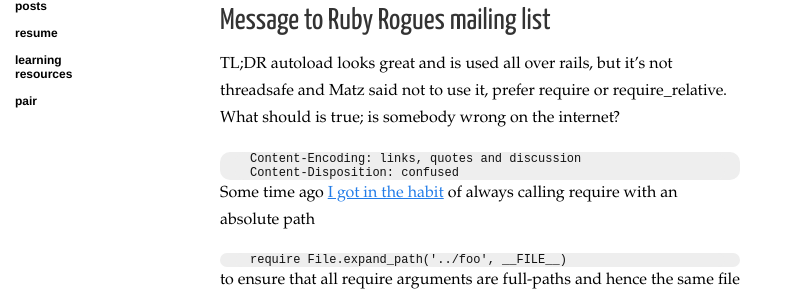
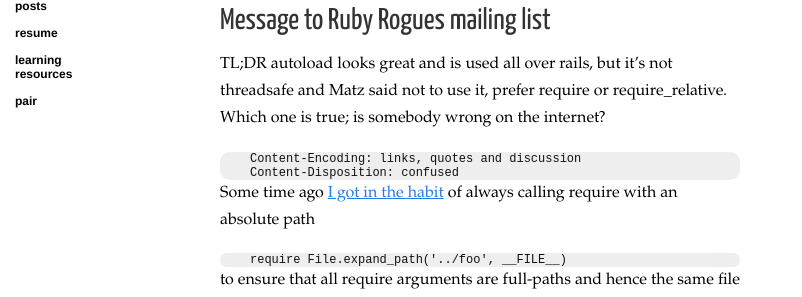
Before and after one commit to bf4/bf4.github.com, a Jekyll site: the page built from _posts/2013-07-18-ruby-requires-confusion.md, in a window 1280 px wide and 900 px high. Shown: the part 226-523 px from the top of the window, without its empty margins (0-802 px from the left). Built offline with Jekyll 4.4.1, drawn with Linux system fonts in a browser that asks for light colours; nearby versions of some CDN libraries; Markdown is read by kramdown in place of the engine named in the settings; comment, search, counter and statistics services are not loaded.

Commit message:
Fix grammar

```diff
--- a/_posts/2013-07-18-ruby-requires-confusion.md
+++ b/_posts/2013-07-18-ruby-requires-confusion.md
@@ -16,7 +16,7 @@
 
 ## Message to Ruby Rogues mailing list
 
-TL;DR autoload looks great and is used all over rails, but it's not threadsafe and Matz said not to use it, prefer require or require_relative.  What should is true; is somebody wrong on the internet?
+TL;DR autoload looks great and is used all over rails, but it's not threadsafe and Matz said not to use it, prefer require or require_relative.  Which one is true; is somebody wrong on the internet?
 
     Content-Encoding: links, quotes and discussion
     Content-Disposition: confused
```
